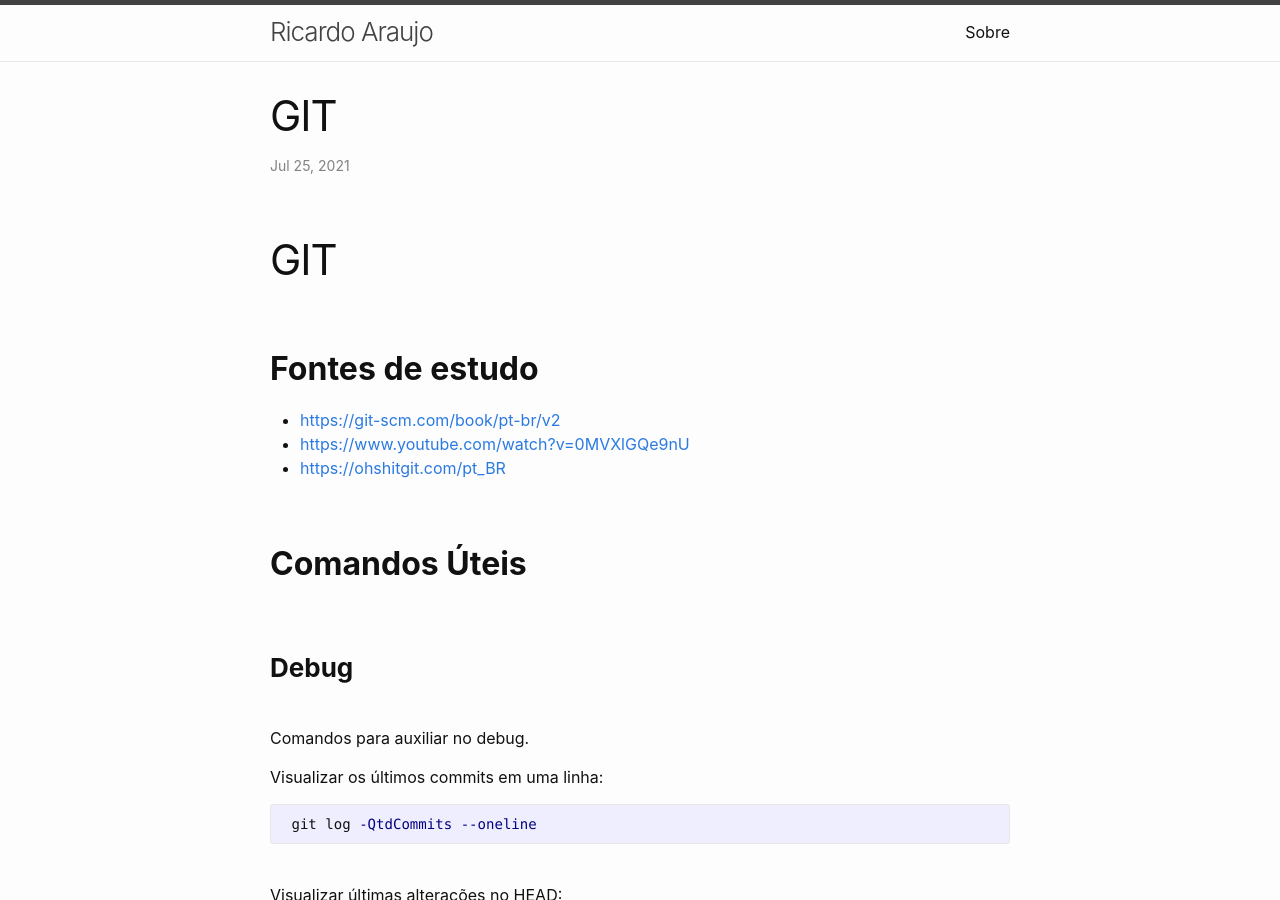
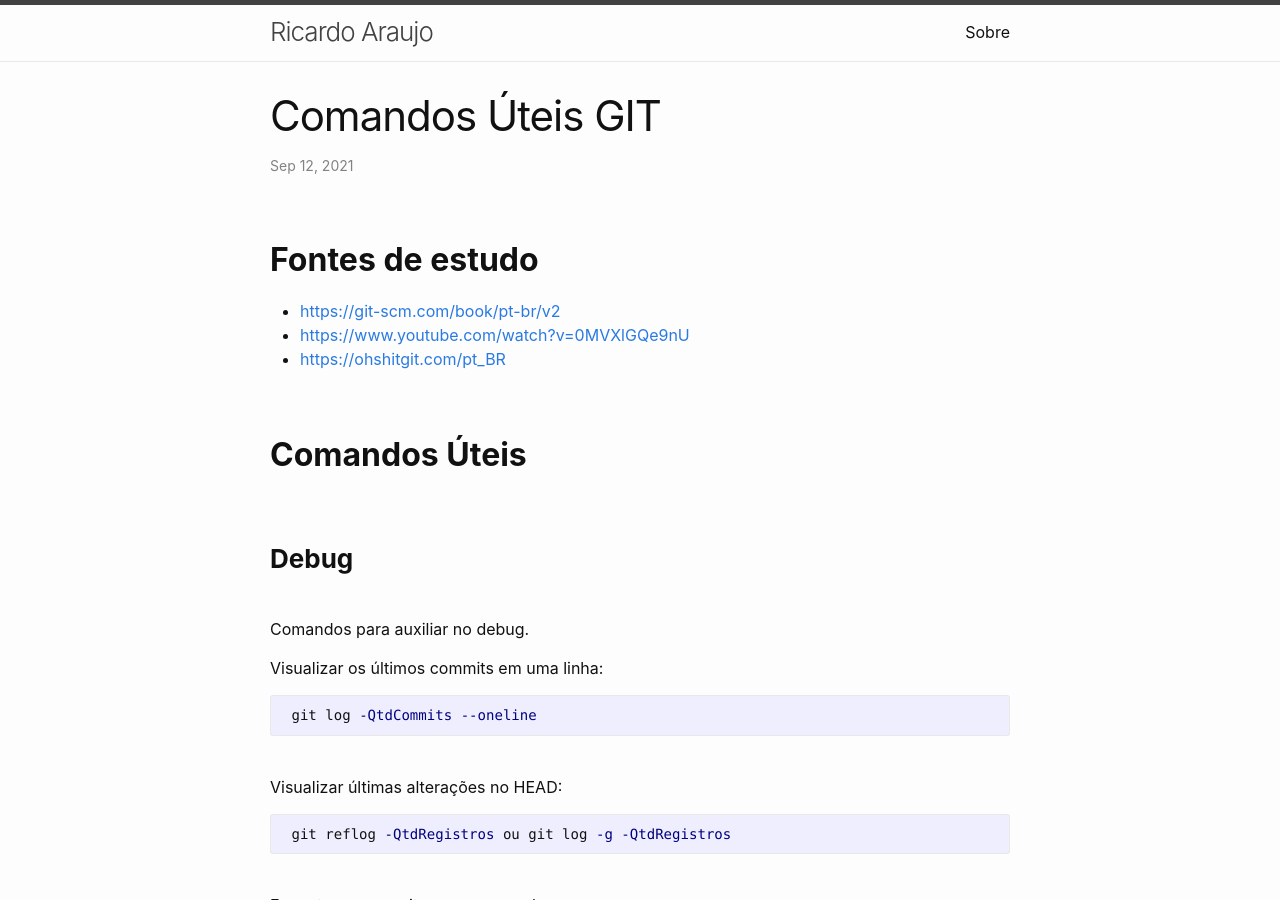
Before and after one commit to ricardorda/ricardorda.github.io, a Jekyll site: the page built from _posts/2021-07-25-Cookbook Git.md, in a window 1280 px wide and 900 px high. Built offline with Jekyll 4.4.1, drawn with Linux system fonts in a browser that asks for light colours.

Commit message:
Ajustando h1

```diff
--- a/_posts/2021-07-25-Cookbook Git.md
+++ b/_posts/2021-07-25-Cookbook Git.md
@@ -1,12 +1,11 @@
 ---
 layout: post
-title: "GIT"
-date: 2021-07-25
+title: "Comandos Úteis GIT"
+date: 2021-09-12
 tags: [git]
 categories: [git]
 
 ---
-# GIT
 
 ## **Fontes de estudo**
 
```
